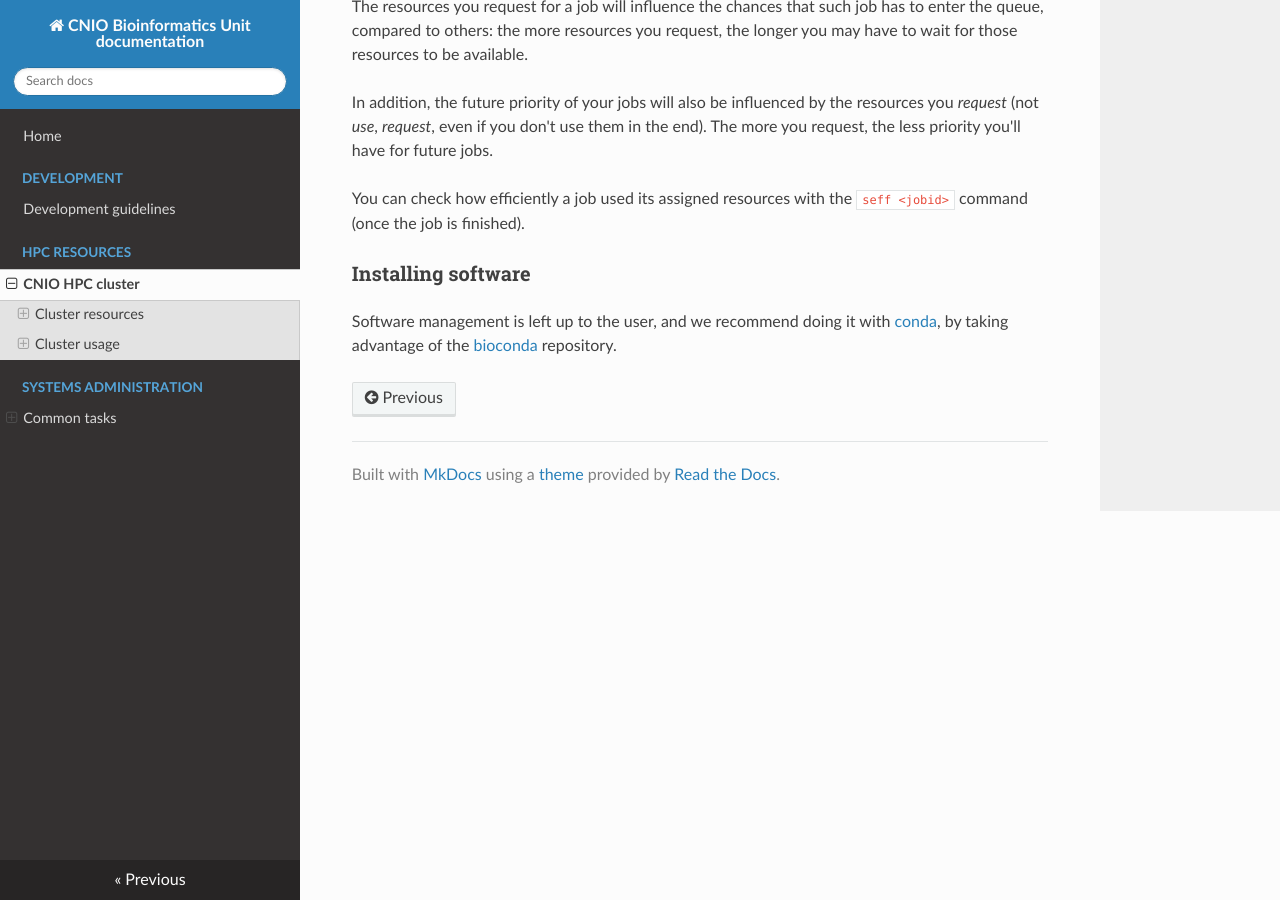
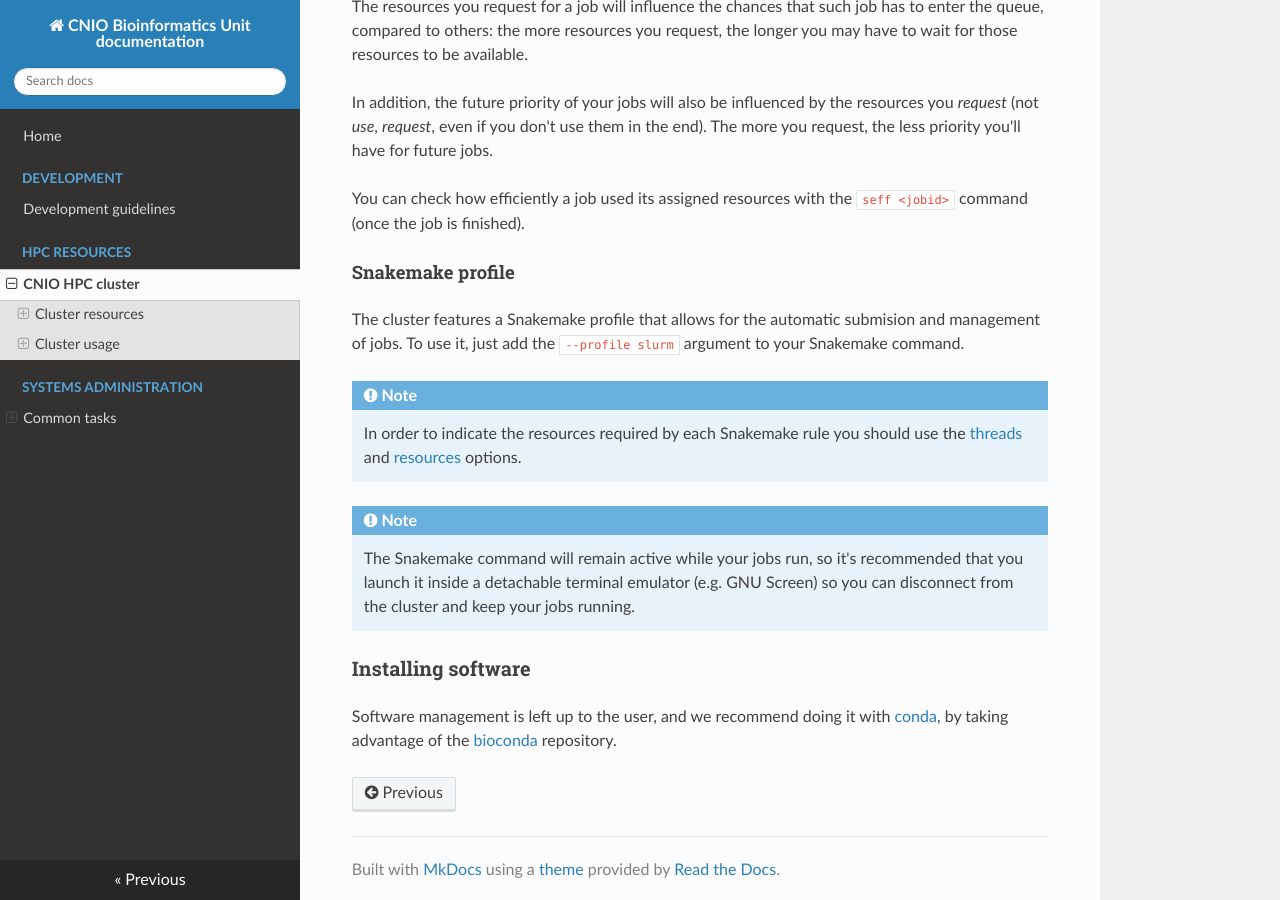
Before and after one commit to cnio-bu/cnio-bu.github.io, an MkDocs documentation site: the page built from docs/hpc/cluster.md, in a window 1280 px wide and 900 px high, scrolled down 2294 px. Built offline with MkDocs 1.6.1, drawn with Linux system fonts in a browser that asks for light colours; nearby versions of some CDN libraries.

Commit message:
Add notes about Snakemake in cluster

```diff
--- a/docs/hpc/cluster.md
+++ b/docs/hpc/cluster.md
@@ -96,6 +96,21 @@ The more you request, the less priority you'll have for future jobs.
 
 You can check how efficiently a job used its assigned resources with the `seff <jobid>` command (once the job is finished).
 
+#### Snakemake profile
+
+The cluster features a Snakemake profile that allows for the automatic submision and management of jobs.
+To use it, just add the `--profile slurm` argument to your Snakemake command.
+
+!!! Note
+
+    In order to indicate the resources required by each Snakemake rule you should use the [threads](https://snakemake.readthedocs.io/en/stable/snakefiles/rules.html#threads)
+    and [resources](https://snakemake.readthedocs.io/en/stable/snakefiles/rules.html#resources) options.
+
+!!! Note
+
+    The Snakemake command will remain active while your jobs run, so it's recommended that you launch it inside a detachable terminal emulator (e.g. GNU Screen)
+    so you can disconnect from the cluster and keep your jobs running.
+
 ### Installing software
 
 Software management is left up to the user, and we recommend doing it with
```
